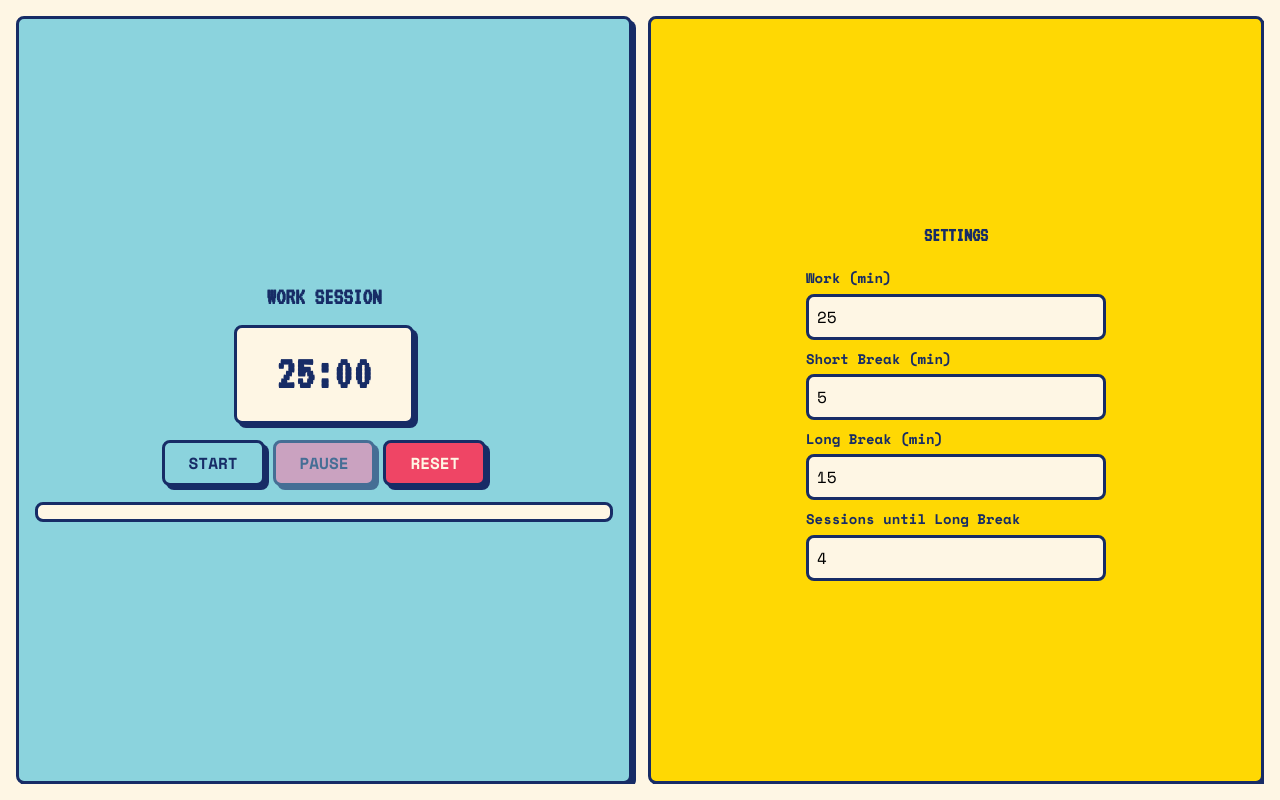
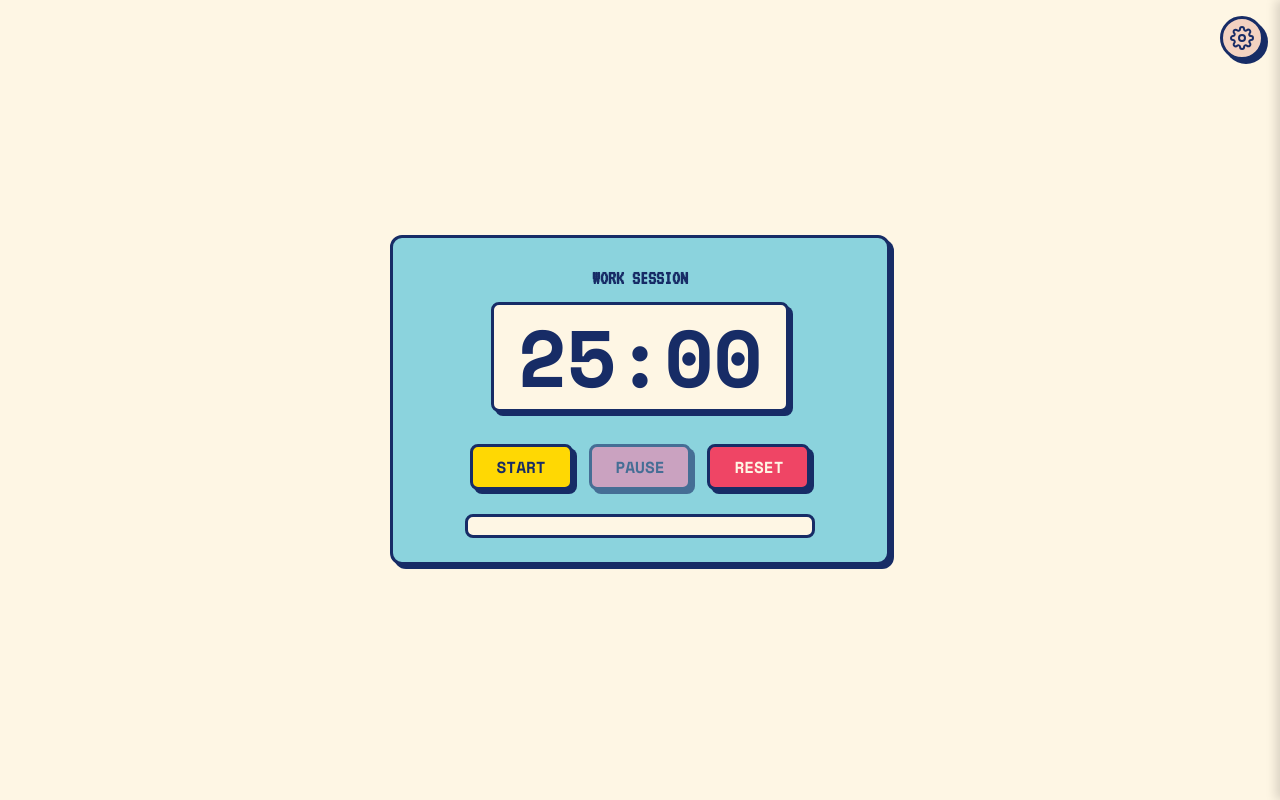
Before and after one commit to handikatriarlan/pomodorooooo, a website built with Vite: page index.html in a window 1280 px wide. Built offline with nearby package versions, Linux system fonts and the light colour scheme.

Commit message:
feat(ui): add settings toggle button and panel

```diff
--- a/index.html
+++ b/index.html
@@ -11,6 +11,11 @@
 
 <body>
   <div id="app" class="app">
+    <!-- Add Settings Toggle Button -->
+    <button id="settings-toggle-btn" class="settings-toggle-btn" aria-label="Toggle Settings">
+      <svg xmlns="http://www.w3.org/2000/svg" width="24" height="24" viewBox="0 0 24 24" fill="none" stroke="currentColor" stroke-width="2" stroke-linecap="round" stroke-linejoin="round" class="feather feather-settings"><circle cx="12" cy="12" r="3"></circle><path d="M19.4 15a1.65 1.65 0 0 0 .33 1.82l.06.06a2 2 0 0 1 0 2.83 2 2 0 0 1-2.83 0l-.06-.06a1.65 1.65 0 0 0-1.82-.33 1.65 1.65 0 0 0-1 1.51V21a2 2 0 0 1-2 2 2 2 0 0 1-2-2v-.09A1.65 1.65 0 0 0 9 19.4a1.65 1.65 0 0 0-1.82.33l-.06.06a2 2 0 0 1-2.83 0 2 2 0 0 1 0-2.83l.06-.06a1.65 1.65 0 0 0 .33-1.82 1.65 1.65 0 0 0-1.51-1H3a2 2 0 0 1-2-2 2 2 0 0 1 2-2h.09A1.65 1.65 0 0 0 4.6 9a1.65 1.65 0 0 0-.33-1.82l-.06-.06a2 2 0 0 1 0-2.83 2 2 0 0 1 2.83 0l.06.06a1.65 1.65 0 0 0 1.82.33H9a1.65 1.65 0 0 0 1-1.51V3a2 2 0 0 1 2-2 2 2 0 0 1 2 2v.09a1.65 1.65 0 0 0 1 1.51 1.65 1.65 0 0 0 1.82-.33l.06-.06a2 2 0 0 1 2.83 0 2 2 0 0 1 0 2.83l-.06.06a1.65 1.65 0 0 0-.33 1.82V9a1.65 1.65 0 0 0 1.51 1H21a2 2 0 0 1 2 2 2 2 0 0 1-2 2h-.09a1.65 1.65 0 0 0-1.51 1z"></path></svg>
+    </button>
+
     <main class="main">
       <div class="timer-container">
         <div id="session-label" class="session-label">Work Session</div>
@@ -25,6 +30,7 @@
         </div>
       </div>
 
+      <!-- Settings Container (will be positioned absolutely) -->
       <div class="settings-container">
         <h2 class="settings-title">Settings</h2>
         <div class="settings-grid">
--- a/src/js/ui.js
+++ b/src/js/ui.js
@@ -24,6 +24,10 @@ export class UI {
         this.notification = document.getElementById('notification');
         this.notificationText = document.getElementById('notification-text');
         this.notificationCloseBtn = document.getElementById('notification-close');
+
+        // Settings Panel elements
+        this.settingsToggleBtn = document.getElementById('settings-toggle-btn');
+        this.settingsContainer = document.querySelector('.settings-container');
     }
 
     /**
@@ -180,6 +184,18 @@ export class UI {
             this.settings.sessionsUntilLongBreak = parseInt(this.sessionsInput.value, 10);
             this.settings.save();
         });
+
+        // Settings Panel Toggle
+        this.settingsToggleBtn.addEventListener('click', () => {
+            this.settingsContainer.classList.toggle('visible');
+        });
+
+        // Optional: Close settings when clicking outside
+        document.addEventListener('click', (event) => {
+            if (!this.settingsContainer.contains(event.target) && !this.settingsToggleBtn.contains(event.target) && this.settingsContainer.classList.contains('visible')) {
+                this.settingsContainer.classList.remove('visible');
+            }
+        });
     }
 
     /**
--- a/src/style/style.css
+++ b/src/style/style.css
@@ -66,61 +66,43 @@ body {
 .app {
   width: 100%;
   height: 100%;
-  display: flex;
-  flex-direction: column;
-  padding: var(--space-md);
-  overflow: hidden;
-  /* Remove border/shadow for edge-to-edge */
-  /* border: ...; box-shadow: ...; */
+  display: flex; /* Use flex for main area */
+  position: relative; /* For absolute positioning of children */
+  overflow: hidden; /* Prevent scrollbars from hidden settings panel */
+  /* Remove padding, border, shadow for edge-to-edge */
+  padding: 0;
+  border: none;
+  box-shadow: none;
 }
 
 .main {
-  flex: 1; /* Take remaining vertical space */
-  display: flex;
-  flex-direction: row; /* Arrange children side-by-side */
-  gap: var(--space-md);
-  overflow: hidden; /* Prevent overflow within main */
-  height: 100%; /* Ensure main stretches vertically */
-}
-
-.timer-container,
-.settings-container {
-  flex: 1; /* Make both containers share horizontal space equally */
-  padding: var(--space-md);
-  border: var(--border-width) solid var(--color-border);
-  background-color: var(--color-card-bg);
-  border-radius: var(--border-radius-sm);
-  display: flex;
-  flex-direction: column;
-  align-items: center; /* Center content horizontally */
-  box-shadow: var(--shadow-offset) var(--shadow-offset) 0 var(--color-border);
-  overflow-y: auto; /* Allow internal scroll if content overflows vertically */
-  height: 100%; /* Make containers fill the height of .main */
-  justify-content: center; /* Center content vertically */
+  flex: 1; /* Main area takes full space */
+  display: flex; /* Use flex to center timer container */
+  align-items: center;
+  justify-content: center;
+  padding: var(--space-md); /* Add padding inside main area */
+  overflow: hidden;
 }
 
 .timer-container {
+  width: 100%; /* Take full width within main's padding */
+  max-width: 500px; /* Max width for timer section */
+  height: auto; /* Adjust height based on content */
+  padding: var(--space-lg); /* More padding inside timer */
+  border: var(--border-width) solid var(--color-border); /* Keep border for definition */
   background-color: var(--color-secondary);
-  /* justify-content: center; */ /* Re-center vertically if needed */
+  border-radius: var(--border-radius-md); /* Restore radius */
+  display: flex;
+  flex-direction: column;
+  align-items: center;
+  justify-content: center;
+  box-shadow: var(--shadow-offset) var(--shadow-offset) 0 var(--color-border); /* Restore shadow */
+  text-align: center;
 }
 
-.settings-container {
-  background-color: var(--color-accent);
-  /* justify-content: center; */ /* Re-center vertically if needed */
-}
-
-.session-label {
-  font-family: var(--font-heading);
-  font-size: var(--font-size-xl);
-  font-weight: bold;
-  margin-bottom: var(--space-sm);
-  color: var(--color-text);
-  text-transform: uppercase;
-}
-
+/* Emphasize Timer */
 .timer {
-  font-family: var(--font-heading);
-  font-size: var(--font-size-3xl);
+  font-size: clamp(3rem, 12vw, 5rem); /* Responsive font size */
   font-weight: bold;
   color: var(--color-text);
   background-color: var(--color-bg);
@@ -129,14 +111,25 @@ body {
   border: var(--border-width) solid var(--color-border);
   border-radius: var(--border-radius-sm);
   box-shadow: var(--shadow-offset) var(--shadow-offset) 0 var(--color-border);
-  min-width: 180px;
+  min-width: 6ch; /* Ensure minimum width */
   text-align: center;
+  line-height: 1.1;
+}
+
+.session-label {
+  font-family: var(--font-heading);
+  font-size: var(--font-size-lg); /* Slightly smaller */
+  font-weight: bold;
+  margin-bottom: var(--space-sm);
+  color: var(--color-text);
+  text-transform: uppercase;
 }
 
 .controls {
   display: flex;
-  gap: var(--space-sm);
-  flex-wrap: wrap; /* Still allow wrapping if container is very narrow */
+  gap: var(--space-md); /* More gap */
+  margin-top: var(--space-md);
+  flex-wrap: wrap;
   justify-content: center;
 }
 
@@ -168,7 +161,7 @@ body {
 }
 
 .btn-primary {
-  background-color: var(--color-success);
+  background-color: var(--color-accent);
   color: var(--color-text);
 }
 
@@ -183,13 +176,14 @@ body {
 }
 
 .progress-bar {
-  width: 100%;
-  height: 20px;
+  width: 90%; /* Wider progress bar */
+  max-width: 350px;
+  height: 24px; /* Taller progress bar */
   background-color: var(--color-bg);
   border: var(--border-width) solid var(--color-border);
   border-radius: var(--border-radius-sm);
   overflow: hidden;
-  margin: var(--space-md) 0 0 0;
+  margin-top: var(--space-lg); /* More space above */
 }
 
 .progress {
@@ -199,22 +193,47 @@ body {
   transition: width 1s linear;
 }
 
+/* Settings Panel */
+.settings-container {
+  position: absolute;
+  top: 0;
+  right: 0;
+  width: 320px; /* Fixed width */
+  max-width: 90%; /* Prevent overflow on very small screens */
+  height: 100%;
+  background-color: var(--color-accent);
+  border-left: var(--border-width) solid var(--color-border);
+  box-shadow: -4px 0 10px rgba(0, 0, 0, 0.15);
+  padding: var(--space-lg); /* More padding */
+  transform: translateX(100%); /* Start hidden */
+  transition: transform 0.35s cubic-bezier(0.25, 0.8, 0.25, 1); /* Smoother transition */
+  z-index: 100;
+  overflow-y: auto;
+  display: flex;
+  flex-direction: column;
+}
+
+.settings-container.visible {
+  transform: translateX(0); /* Slide in */
+}
+
 .settings-title {
   font-family: var(--font-heading);
-  font-size: var(--font-size-lg);
+  font-size: var(--font-size-xl); /* Larger title */
   color: var(--color-text);
-  margin-bottom: var(--space-md);
+  margin-bottom: var(--space-lg); /* More space */
   text-align: center;
   text-transform: uppercase;
+  flex-shrink: 0; /* Prevent title shrinking */
 }
 
 .settings-grid {
   display: grid;
-  grid-template-columns: 1fr; /* Keep settings stacked vertically */
-  gap: var(--space-sm);
+  grid-template-columns: 1fr;
+  gap: var(--space-md); /* More gap */
   width: 100%;
-  max-width: 300px; /* Adjust max-width as needed */
   margin: 0 auto;
+  flex-grow: 1; /* Allow grid to take space if needed */
 }
 
 .setting {
@@ -225,13 +244,13 @@ body {
 
 .setting label {
   font-weight: bold;
-  font-size: var(--font-size-sm);
+  font-size: var(--font-size-base); /* Larger label */
   color: var(--color-text);
 }
 
 .setting input[type="number"] {
   width: 100%;
-  padding: var(--space-sm);
+  padding: var(--space-md); /* Larger input padding */
   border: var(--border-width) solid var(--color-border);
   border-radius: var(--border-radius-sm);
   font-family: var(--font-body);
@@ -239,6 +258,42 @@ body {
   font-size: var(--font-size-base);
 }
 
+/* Settings Toggle Button */
+.settings-toggle-btn {
+  position: absolute;
+  top: var(--space-md);
+  right: var(--space-md);
+  z-index: 110; /* Above settings panel */
+  background: var(--color-tertiary);
+  border: var(--border-width) solid var(--color-border);
+  border-radius: 50%; /* Circle button */
+  width: 44px; /* Size */
+  height: 44px; /* Size */
+  display: flex;
+  align-items: center;
+  justify-content: center;
+  cursor: pointer;
+  color: var(--color-text);
+  padding: 0;
+  box-shadow: var(--shadow-offset) var(--shadow-offset) 0 var(--color-border);
+  transition: all 0.2s ease;
+}
+
+.settings-toggle-btn:hover {
+  background-color: var(--color-accent);
+}
+
+.settings-toggle-btn:active {
+  transform: translateY(2px);
+  box-shadow: 2px 2px 0 var(--color-border);
+}
+
+.settings-toggle-btn svg {
+  width: 24px;
+  height: 24px;
+}
+
+/* Notification */
 .notification {
   position: fixed;
   top: 0;
```
